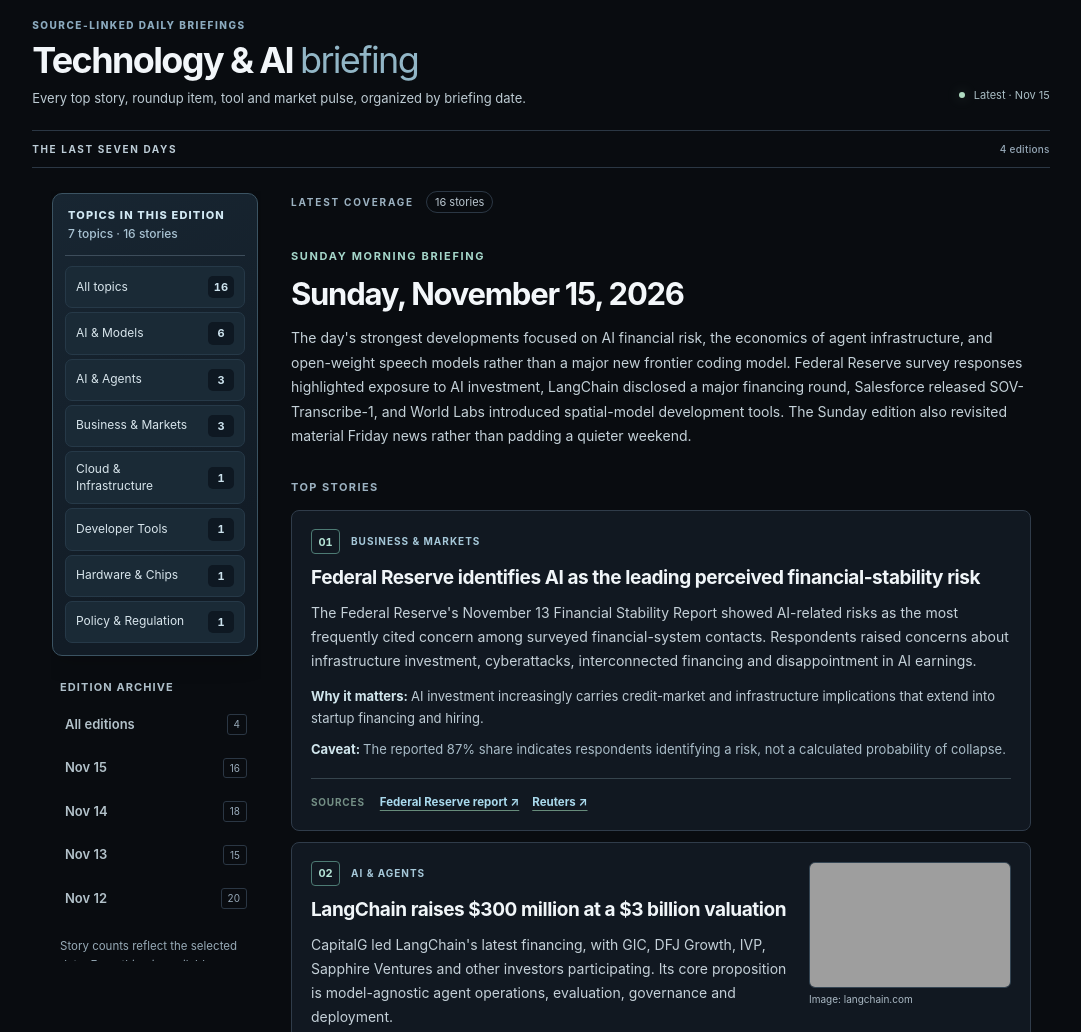
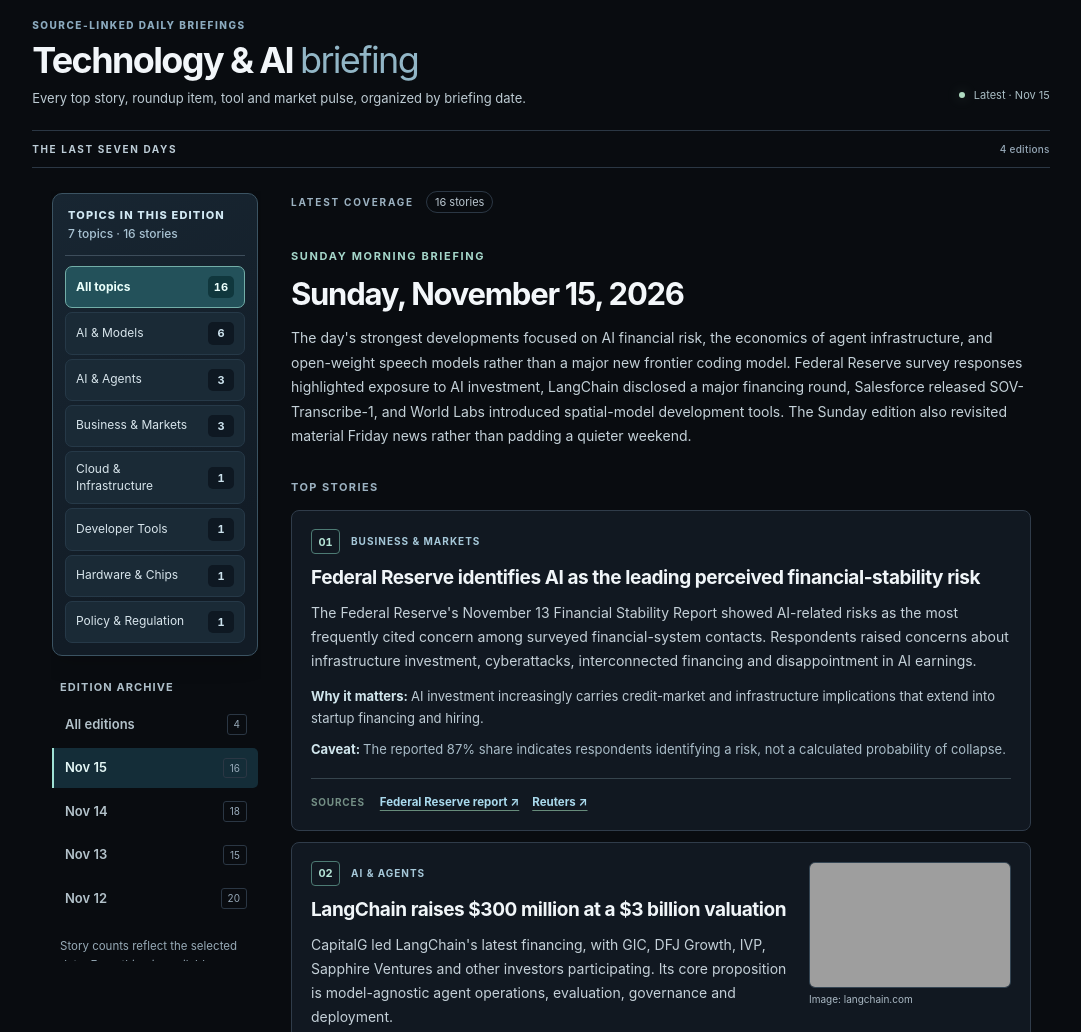
Before and after one commit to mawburn/tech-feed, an Eleventy site: page src/index.njk in a window 1280 px wide. Shown: the part 68-1100 px from the top of the page, without its empty margins (99-1180 px from the left). Built offline with nearby package versions, Linux system fonts and the light colour scheme; Eleventy itself is replaced by a stand-in of ours; files that its build step writes are made by us from their sources; grey boxes are pictures that could not be loaded.

Commit message:
Style selected static topic and archive links without client JavaScript

```diff
--- a/assets/styles.css
+++ b/assets/styles.css
@@ -280,3 +280,32 @@ body{background:var(--bg);line-height:1.65}
   .weekly-theme-title{font-size:18px}
 }
 @media(max-width:400px){.header-navigation{gap:0}.header-navigation a{font-size:10.5px;padding:5px 7px}.brand-name{font-size:11px}}
+
+
+/* Generated HTML uses aria-current instead of JS-only aria-pressed. */
+.topic-link[aria-current="page"] {
+  color:#eafffb;
+  background:#23515a;
+  border-color:#73aea8;
+  font-weight:700;
+}
+.topic-link[aria-current="page"] .topic-count {
+  background:#10373d;
+  color:#ecfffc;
+}
+.day-link[aria-current="page"] {
+  background:#142d38;
+  border-left:2px solid #9fe2d5;
+  color:#e4f7f6;
+}
+.weekly-index .day-link[aria-current="page"] {
+  border:1px solid #6caaa6;
+  border-left:3px solid #a8e3d4;
+  background:#254b52;
+  color:#e4f8f1;
+}
+.edition-permalink a{font-size:12px;color:#ade3e2}
+@media(max-width:760px){
+  .day-link[aria-current="page"]{border-left:0;border-bottom:2px solid #a8e3d4}
+  .weekly-index .day-link[aria-current="page"]{border-left:3px solid #a8e3d4}
+}
```
